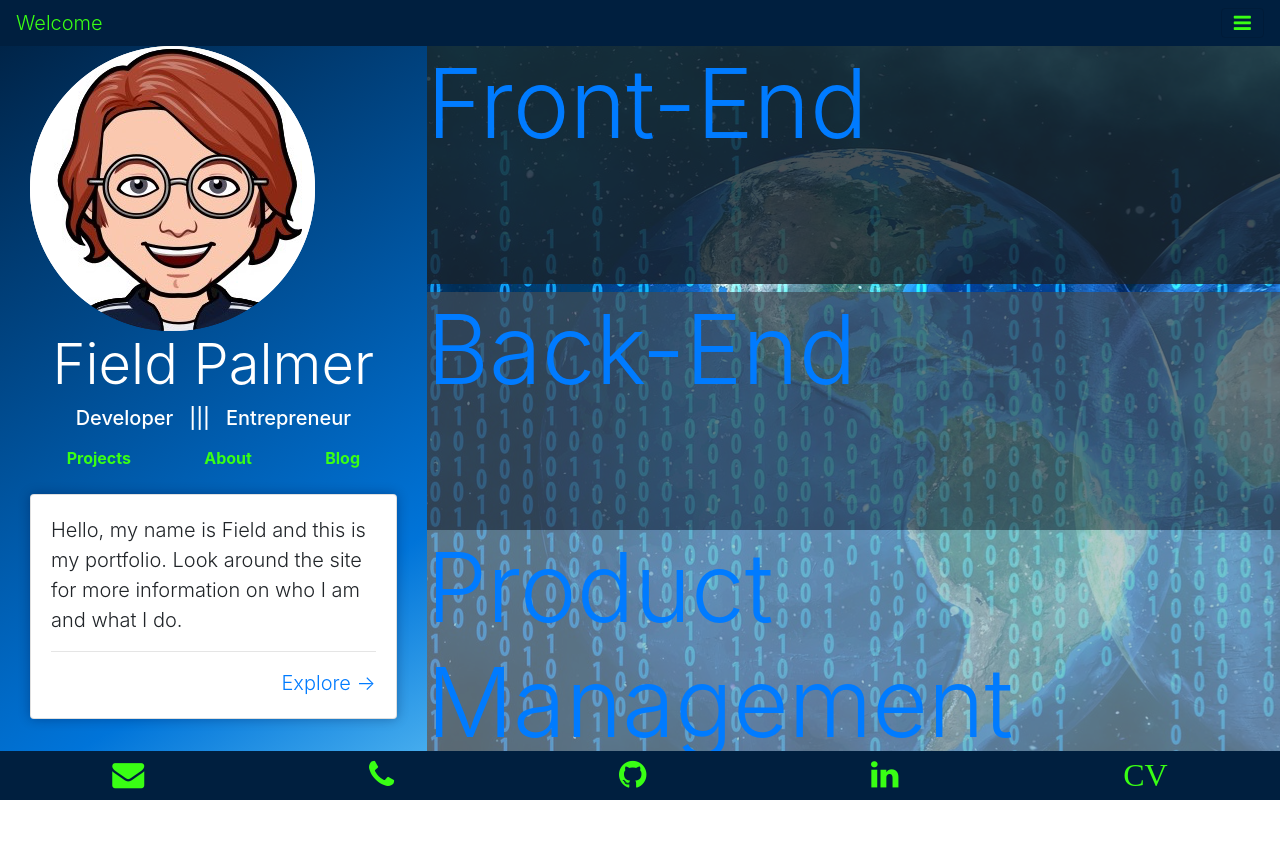
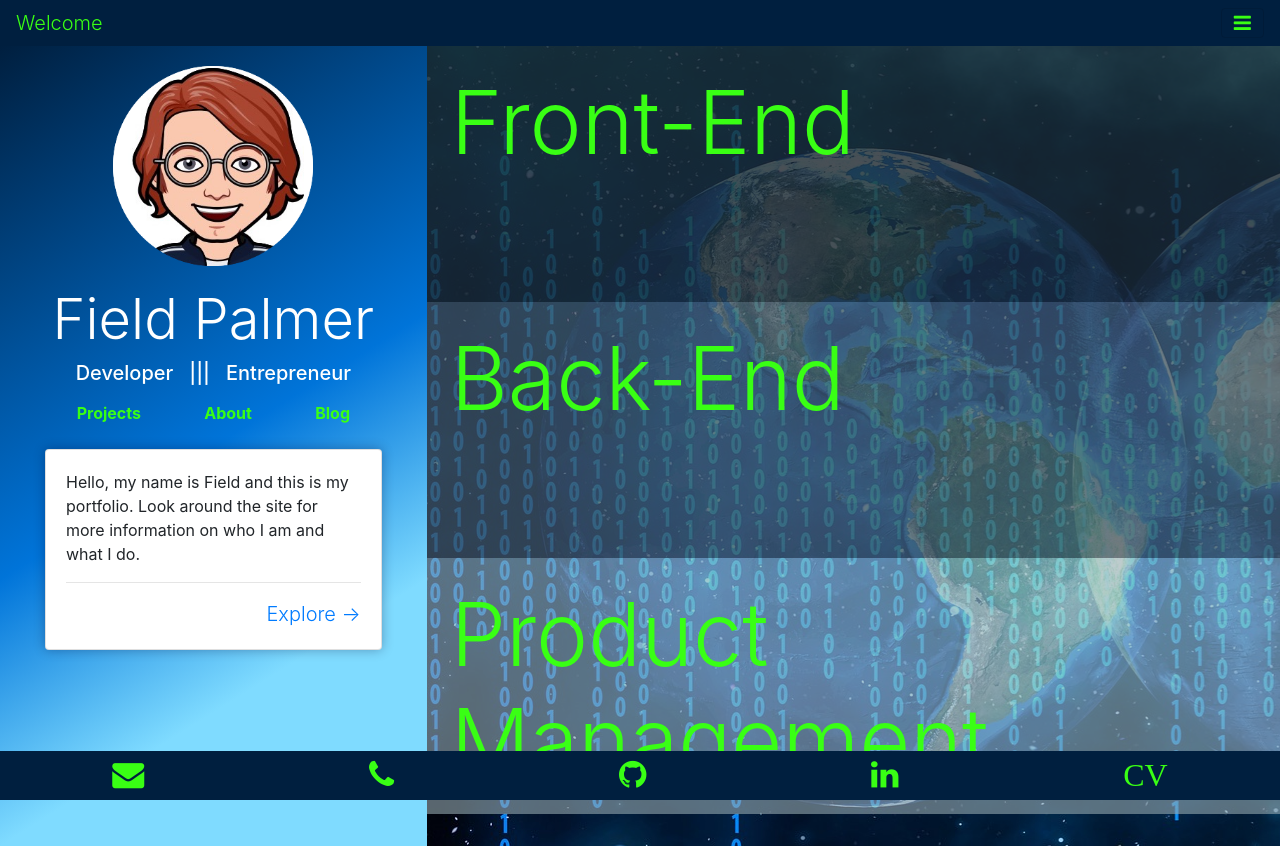
Before and after one commit to fieldpalmer/myPortfolio, a plain HTML site: page index.html in a window 1280 px wide. Before the commit the page ends 800 px from the top, so only its background shows below. Drawn offline with nearby package versions, Linux system fonts and the light colour scheme.

Commit message:
desktop sizing fixed

```diff
--- a/assets/style.css
+++ b/assets/style.css
@@ -8,6 +8,12 @@ html {
   background: rgb(0,31,63);
   background: linear-gradient(148deg, rgba(0,31,63,1) 0%, rgba(0,116,217,1) 50%, rgba(127,219,255,1) 75%);
   background-attachment: fixed;
+  height: 100vh;
+}
+
+#sidebarPic {
+  height: 200px;
+  margin: 20px;
 }
 
 #homeContent {
@@ -17,7 +23,11 @@ html {
 }
 
 .homeFeature {
-  height: 33%;
+  height: 32%;
+}
+
+.display-2 {
+  color: rgba(57, 255, 20);
 }
 
 #homeFront {
--- a/index.html
+++ b/index.html
@@ -18,9 +18,9 @@
         <i class="fa fa-bars"></i>
     </button>
     <div class="collapse navbar navbar-collapse nav" id="navbarNav">
-      <a class="nav-item nav-link" href="../index.html">Home</a>
-      <a class="nav-item nav-link" href="./about.html">About</a>
-      <a class="nav-item nav-link" href="./portfolio.html">Portfolio</a>
+      <a class="nav-item nav-link" href="index.html">Home</a>
+      <a class="nav-item nav-link" href="./pages/about.html">About</a>
+      <a class="nav-item nav-link" href="./pages/portfolio.html">Portfolio</a>
       <!-- <a class="nav-item nav-link" href="pages/portfolio.html#front-end">Front-End</a>
       <a class="nav-item nav-link" href="pages/portfolio.html#back-end">Back-End</a>
       <a class="nav-item nav-link" href="pages/portfolio.html#product-mgmt">Product Management</a>
@@ -81,17 +81,11 @@
     <main class="container-fluid">
       <div class="row">
         <div class="col-4" id="homeSidebar">
-          <div class="container-fluid" id="homeImg">
-              <div class="row">
-                <div class="col-sm-12">
-                  <img src="assets/images/bitmoji-prof-pic.png" class="img-fluid" id="homeProfPic">
-                </div>
-              </div>
-            </div>
-
+          <div class="container">
               <div class="container-fluid text-white" id="homeTitleNav">
                   <div class="row">
                     <div class="col-sm-12 text-center">
+                      <img src="assets/images/bitmoji-prof-pic.png" class="img-fluid" id="sidebarPic">
                       <h3 class="display-4">Field Palmer</h3>
                       <h5>Developer&nbsp;&nbsp;&nbsp;|||&nbsp;&nbsp;&nbsp;Entrepreneur</h5>
                       <nav class="nav nav-pills nav-fill" id="side-nav">
@@ -103,12 +97,12 @@
                   </div>
                 </div>
 
-            <div class="container-fluid mb-5" >
+                <div class="container mb-5" >
                   <div class="row">
                     <div class="col-sm-12">
-                  <div class="card" id="homeIntroCard">
+                      <div class="card" id="sidebarCard">
                         <div class="card-body">
-                      <p class="lead">
+                          <p class="">
                             Hello, my name is Field and this is my portfolio. Look around the site for more information on who I am and what I do.
                             <hr>
                             <a class="lead float-right" href="pages/about.html">Explore &rarr;</a>
@@ -119,25 +113,27 @@
                   </div>
                 </div>
             </div>
+
+          </div>
+
           <div class="col-8 p-0" id="homeContent">
             <a href="pages/portfolio.html">
-            <div class="jumbtron homeFeature" id="homeFront">
-              <h1 class="display-1">Front-End</h1>
+              <div class="jumbtron p-4 homeFeature" id="homeFront">
+                <h1 class="display-2">Front-End</h1>
               </div>
             </a>
             <a href="pages/portfolio.html">
-            <div class="jumbtron homeFeature" id="homeBack">
-              <h1 class="display-1">Back-End</h1>
+              <div class="jumbtron p-4 homeFeature" id="homeBack">
+                <h1 class="display-2">Back-End</h1>
               </div>
             </a>
             <a href="pages/portfolio.html">
-            <div class="jumbtron homeFeature" id="homeDesign">
-              <h1 class="display-1">Product Management</h1>
+              <div class="jumbtron p-4 homeFeature" id="homeDesign">
+                <h1 class="display-2">Product Management</h1>
               </div>
             </a>
 
         </div>
-
       </div>
 
     </main>
```
Lines whose indentation alone changed are shown as unchanged.
